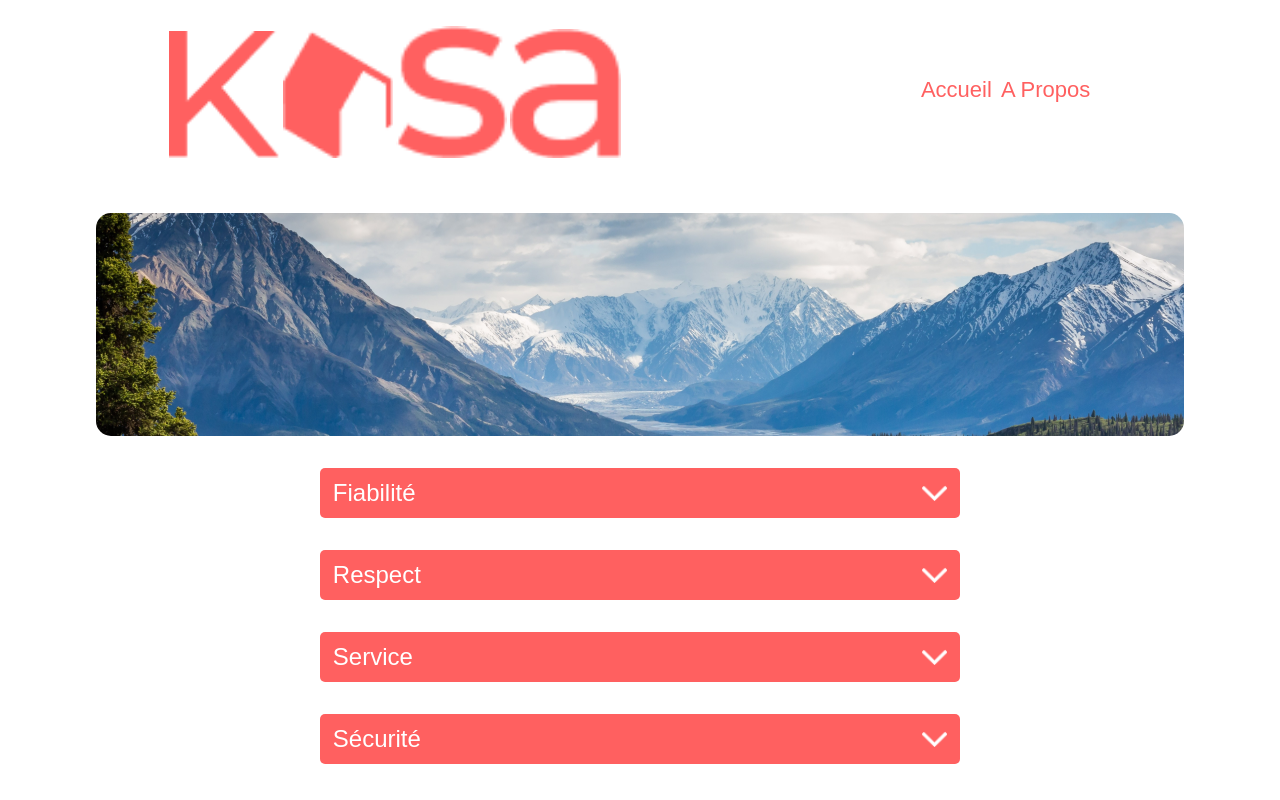
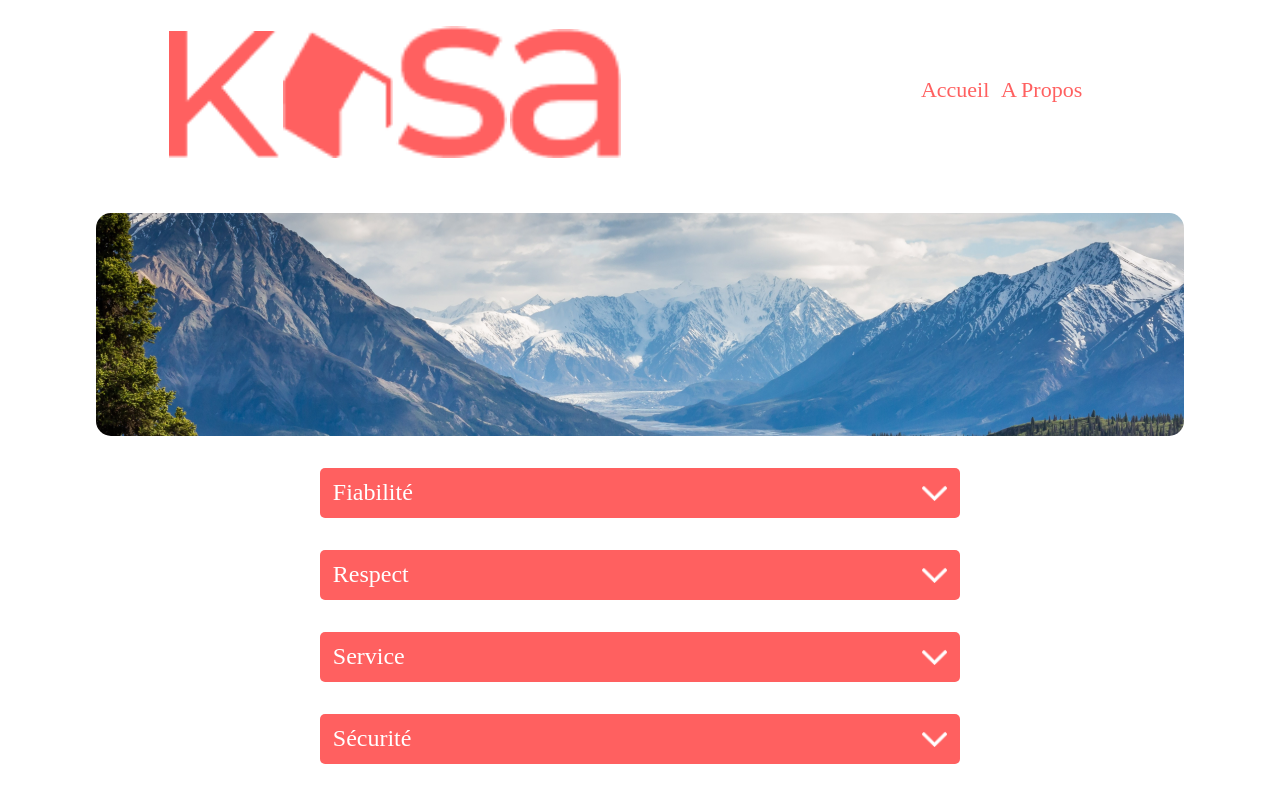
Before and after one commit to Fayad-Idriss/Projet-7, a React (Create React App) app: page /A_propos in a window 1280 px wide. Shown: the top 800 px of the page. Built offline with nearby package versions, Linux system fonts and the light colour scheme.

Commit message:
ajout de la font montserrat

```diff
--- a/src/pages/Lodging/index.css
+++ b/src/pages/Lodging/index.css
@@ -15,12 +15,14 @@
 .corp-title{
     color: #FF6060;
     margin-left: 7%;
+    font-family: 'Montserrat';
 }
 
 .corp-ville{
     margin-top: 10px;
     margin-left: 7%;
     color: #FF6060;
+    font-family: 'Montserrat';
 }
 
 
@@ -79,7 +81,7 @@
     }
 }
 
-/* ============== HOST =============== */
+
 
 .housing-infos-host{
     width: 100%;
@@ -165,6 +167,7 @@
     -ms-border-radius: 10px;
     -o-border-radius: 10px;
     margin-right: 10px;
+    font-family: 'Montserrat';
 }
 
 .housing-collapses{
@@ -182,6 +185,7 @@
 
 .housing-collapse-description{
     width: 50%;
+    font-family: 'Montserrat';
 }
 
 @media screen and (max-width: 768px){
@@ -199,6 +203,7 @@
 .housing-collapse-fittings{
     width: 50%;
     list-style-type: none;
+    font-family: 'Montserrat';
 }
 
 @media screen and (max-width: 768px){
--- a/src/styles/Banner.css
+++ b/src/styles/Banner.css
@@ -26,11 +26,13 @@ header{
 .accueil{
     width: 116px;
     height: 34px;
+    font-family: 'Montserrat';
 }
 
  .propos{
     width: 113px;
     height: 34px;
+    font-family: 'Montserrat';
 }
 
 a{
--- a/src/styles/Card.css
+++ b/src/styles/Card.css
@@ -45,6 +45,7 @@
 	position: relative;
 	bottom: 40px;
 	left: 15px;
+	font-family: 'Montserrat';
 }
 
 
--- a/src/styles/Collapse.css
+++ b/src/styles/Collapse.css
@@ -21,6 +21,7 @@
     color: white;
     font-size: x-large;
     margin-left: 2%;
+    font-family: 'Montserrat';
 }
 
 
@@ -37,4 +38,5 @@
     margin-left: 25.7%;
     margin-top: 1%;
     color: #FF6060;
+    font-family: 'Montserrat';
 }
--- a/src/styles/ImageP.css
+++ b/src/styles/ImageP.css
@@ -20,4 +20,6 @@
     align-items: center;
     color: white;
     font-size: 250%;
+    font-family: 'Montserrat-Light';
+    font-style: normal;
 }
```
Also changed, not shown: 1 other file (tests, documents, lock files or other folders).
